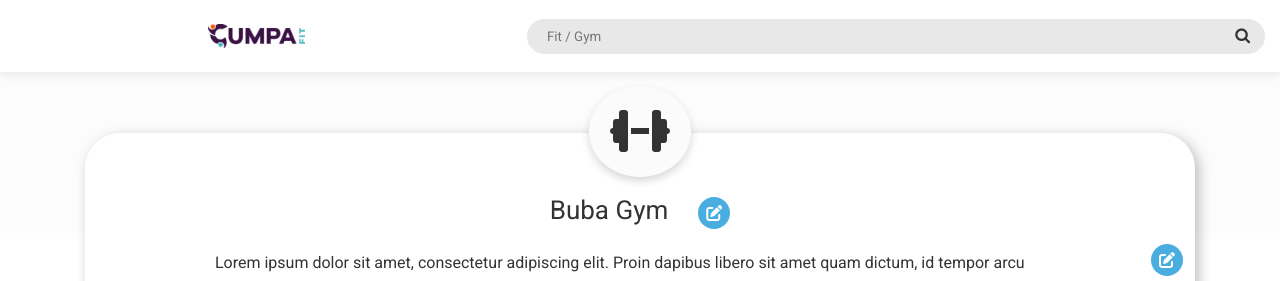
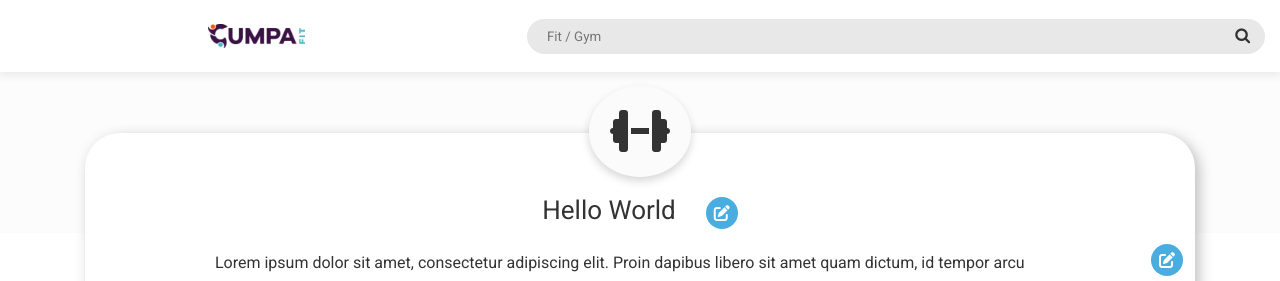
Before and after one commit to ztoa00/GYM_BookingApp, a React (Create React App) app in the folder react_frontend/: page /gym-editar in a window 1280 px wide. Shown: the top 281 px of the page. Built offline with nearby package versions, Linux system fonts and the light colour scheme; the HTML template or start-up script is replaced by a standard one.

Commit message:
initial_state

```diff
--- a/react_frontend/src/components/layout/GymDetails.js
+++ b/react_frontend/src/components/layout/GymDetails.js
@@ -16,7 +16,7 @@ const GymDetails = () => {
 		margin: "1%",
 	}
 
-	let initial_state = {
+	var initialstate = {
 		gym_id: null,
 		gym_owner_id: null,
 		gym_name: "Buba Gym",
@@ -29,6 +29,8 @@ const GymDetails = () => {
 		gym_phone_number: "+12345678545",
 	};
 
+	const [ initial_state, set_initial_state ] = useState({ ...initialstate });
+
 	const [gym_details, set_gym_details] = useState({ ...initial_state });
 
 	const [page_settings, set_page_settings] = useState({
@@ -38,6 +40,13 @@ const GymDetails = () => {
 		mail_field_disabled: true,
 	});
 
+
+	useEffect(
+		()=>{
+			set_gym_details({ ...initial_state, gym_name: "Hello World" });  // Set the gymdetails here and change the initial_state with same value also
+			set_initial_state({ ...initial_state, gym_name: "Hello World"});
+		}, []
+	)
 
 	function check_for_changes(){
 		if(gym_details.gym_id !== initial_state.gym_id || gym_details.gym_owner_id !== initial_state.gym_owner_id || gym_details.gym_name !== initial_state.gym_name
```
